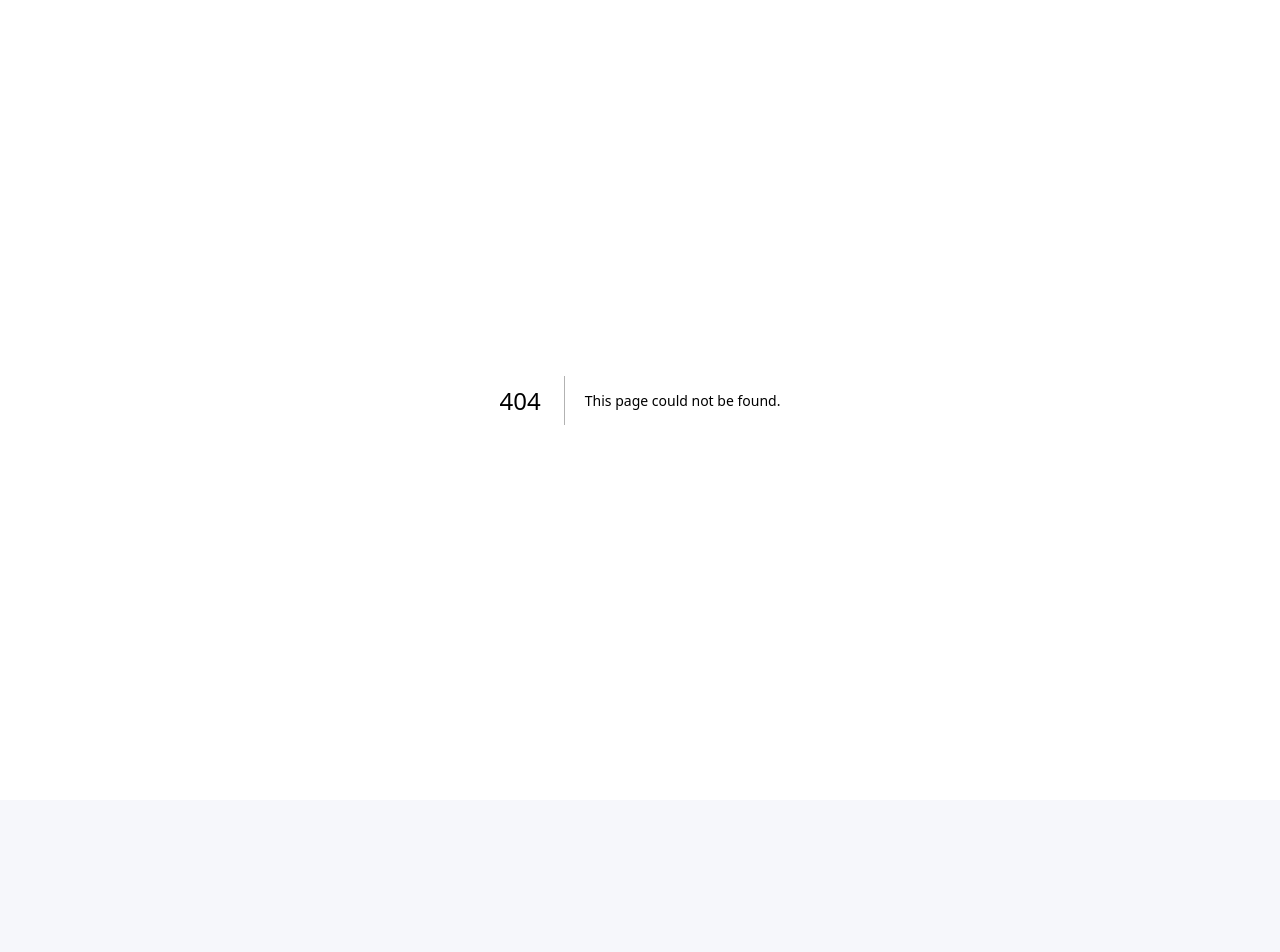
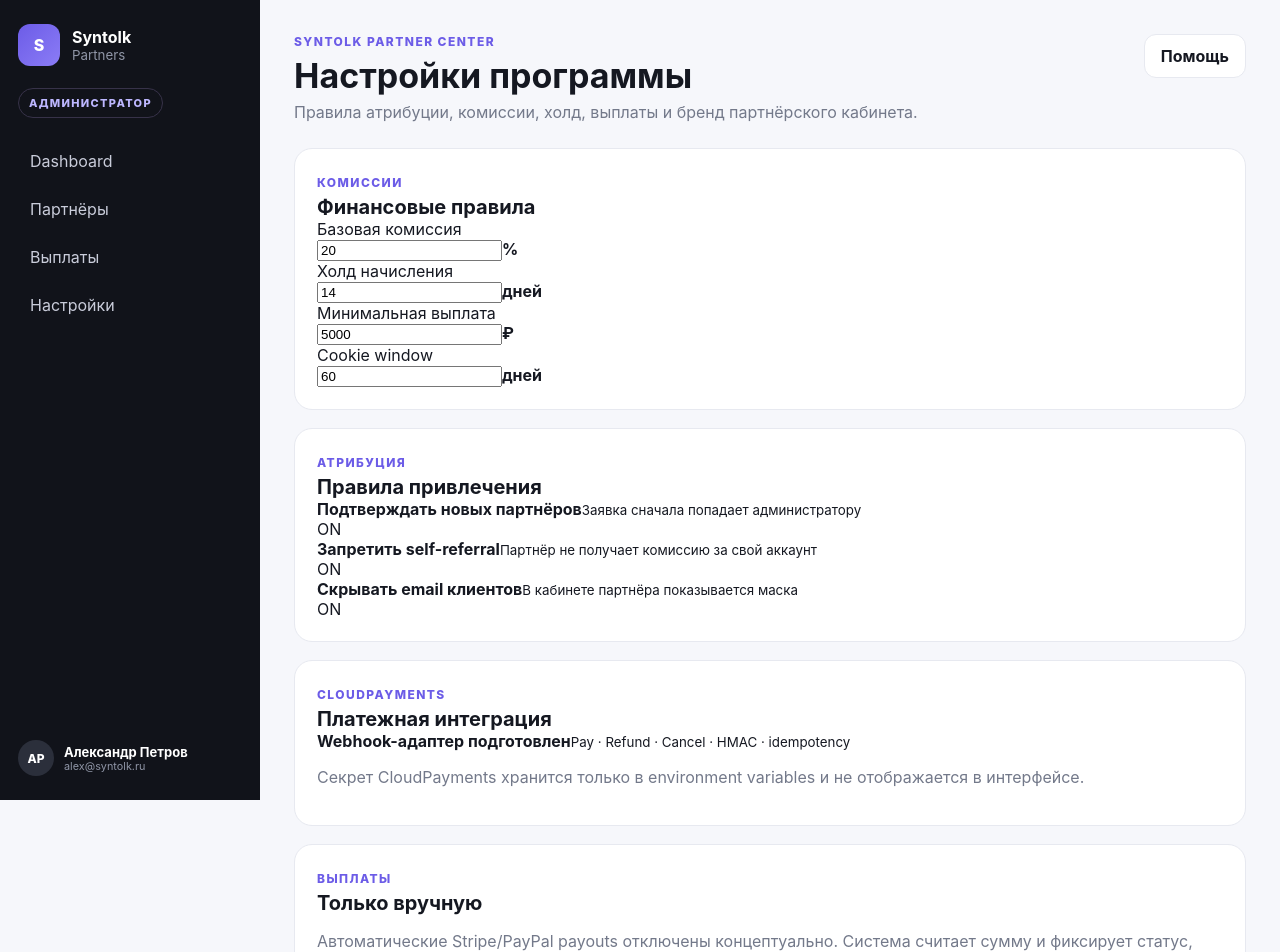
Before and after one commit to syntolkru-prog/Syntolk-partners-panel, a Next.js app: page /admin/settings in a window 1280 px wide. Before the commit this address had no page. Shown: the top 952 px of the page. Before the commit the page ends 800 px from the top, so only its background shows below. Built offline with nearby package versions, Linux system fonts and the light colour scheme.

Commit message:
feat: add Syntolk partner CRM screen app/admin/settings/page.tsx

```diff
--- /dev/null
+++ b/app/admin/settings/page.tsx
@@ -0,0 +1,47 @@
+import { Shell, Money } from "@/components/shell";
+
+const nav = [
+  { href: "/admin", label: "Dashboard" },
+  { href: "/admin/partners", label: "Партнёры" },
+  { href: "/admin/payouts", label: "Выплаты" },
+  { href: "/admin/settings", label: "Настройки" },
+];
+
+export default function AdminSettingsPage() {
+  return (
+    <Shell title="Настройки программы" subtitle="Правила атрибуции, комиссии, холд, выплаты и бренд партнёрского кабинета." nav={nav} role="АДМИНИСТРАТОР">
+      <section className="settings-layout">
+        <article className="card">
+          <span className="eyebrow">КОМИССИИ</span><h2>Финансовые правила</h2>
+          <div className="form-grid">
+            <label><span>Базовая комиссия</span><div className="input-suffix"><input className="input" defaultValue="20"/><b>%</b></div></label>
+            <label><span>Холд начисления</span><div className="input-suffix"><input className="input" defaultValue="14"/><b>дней</b></div></label>
+            <label><span>Минимальная выплата</span><div className="input-suffix"><input className="input" defaultValue="5000"/><b>₽</b></div></label>
+            <label><span>Cookie window</span><div className="input-suffix"><input className="input" defaultValue="60"/><b>дней</b></div></label>
+          </div>
+        </article>
+
+        <article className="card">
+          <span className="eyebrow">АТРИБУЦИЯ</span><h2>Правила привлечения</h2>
+          <div className="toggle-list">
+            <div><div><b>Подтверждать новых партнёров</b><small>Заявка сначала попадает администратору</small></div><span className="toggle on">ON</span></div>
+            <div><div><b>Запретить self-referral</b><small>Партнёр не получает комиссию за свой аккаунт</small></div><span className="toggle on">ON</span></div>
+            <div><div><b>Скрывать email клиентов</b><small>В кабинете партнёра показывается маска</small></div><span className="toggle on">ON</span></div>
+          </div>
+        </article>
+
+        <article className="card">
+          <span className="eyebrow">CLOUDPAYMENTS</span><h2>Платежная интеграция</h2>
+          <div className="integration-status"><span className="dot"></span><div><b>Webhook-адаптер подготовлен</b><small>Pay · Refund · Cancel · HMAC · idempotency</small></div></div>
+          <p className="muted">Секрет CloudPayments хранится только в environment variables и не отображается в интерфейсе.</p>
+        </article>
+
+        <article className="card">
+          <span className="eyebrow">ВЫПЛАТЫ</span><h2>Только вручную</h2>
+          <p className="muted">Автоматические Stripe/PayPal payouts отключены концептуально. Система считает сумму и фиксирует статус, перевод делаете вы.</p>
+          <div className="callout">Текущий минимум: <b><Money value={5000}/></b></div>
+        </article>
+      </section>
+    </Shell>
+  );
+}
```
